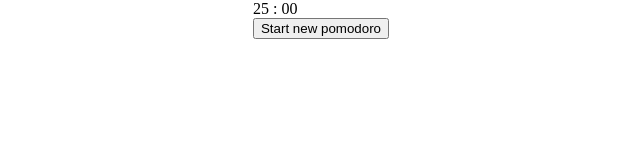
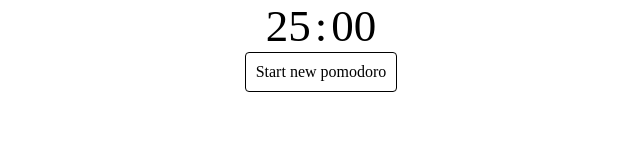
Before and after one commit to portothree/pomotree, a plain HTML site: page index.html in a window 1280 px wide. Shown: the whole page, without its empty margins (319-959 px from the left). Drawn offline with nearby package versions, Linux system fonts and the light colour scheme.

Commit message:
feat: style start button

```diff
--- a/index.html
+++ b/index.html
@@ -13,6 +13,25 @@
 
 			.pomodoro {
 			}
+
+			.time {
+				text-align: center;
+			}
+
+			.time span {
+				font-size: 45px;
+			}
+
+			.start-btn {
+				all: unset;
+
+				border: 1px solid #000;
+				border-radius: 4px;
+
+				padding: 10px;
+
+				cursor: pointer;
+			}
 		</style>
 	</head>
 	<body>
@@ -23,7 +42,9 @@
 				<span id="seconds">00</span>
 			</div>
 
-			<button onClick="startNewPomodoro()">Start new pomodoro</button>
+			<button class="start-btn" onClick="startNewPomodoro()">
+				Start new pomodoro
+			</button>
 		</div>
 
 		<script src="js/three.js"></script>
```
